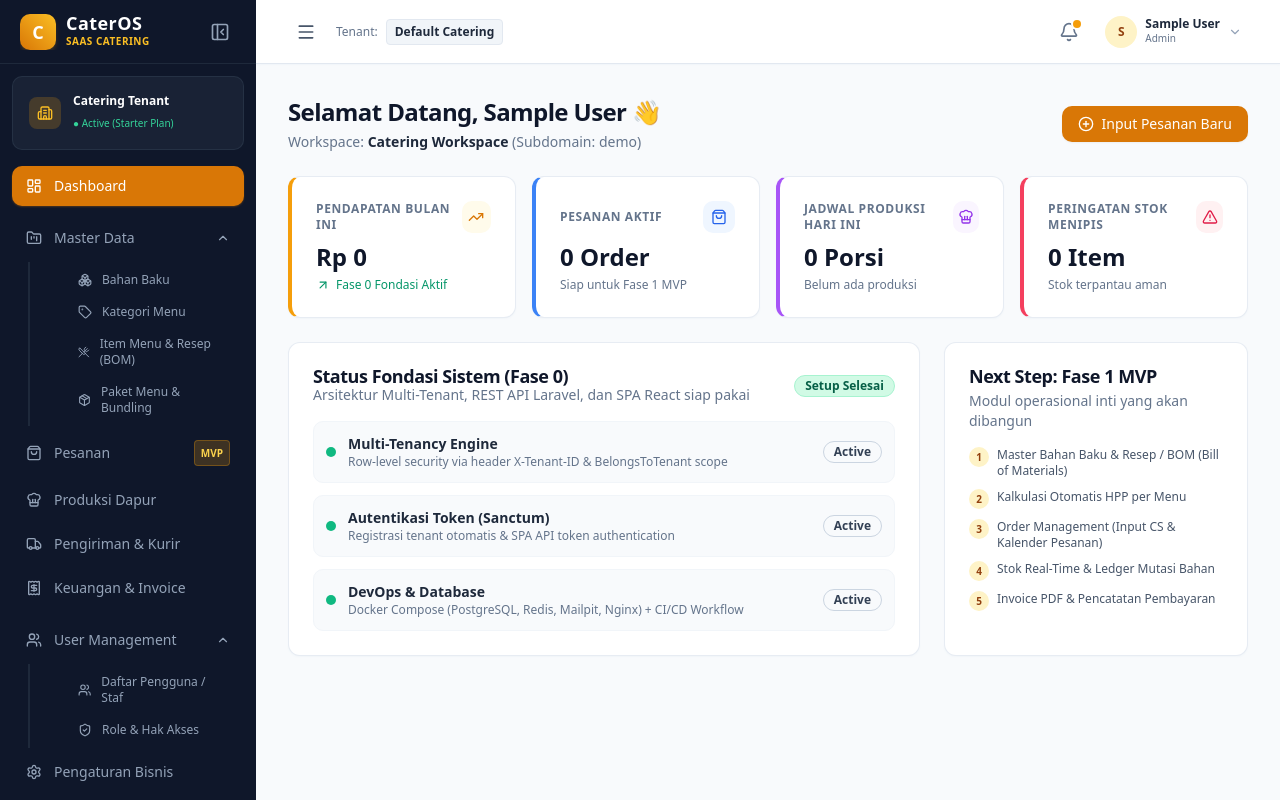
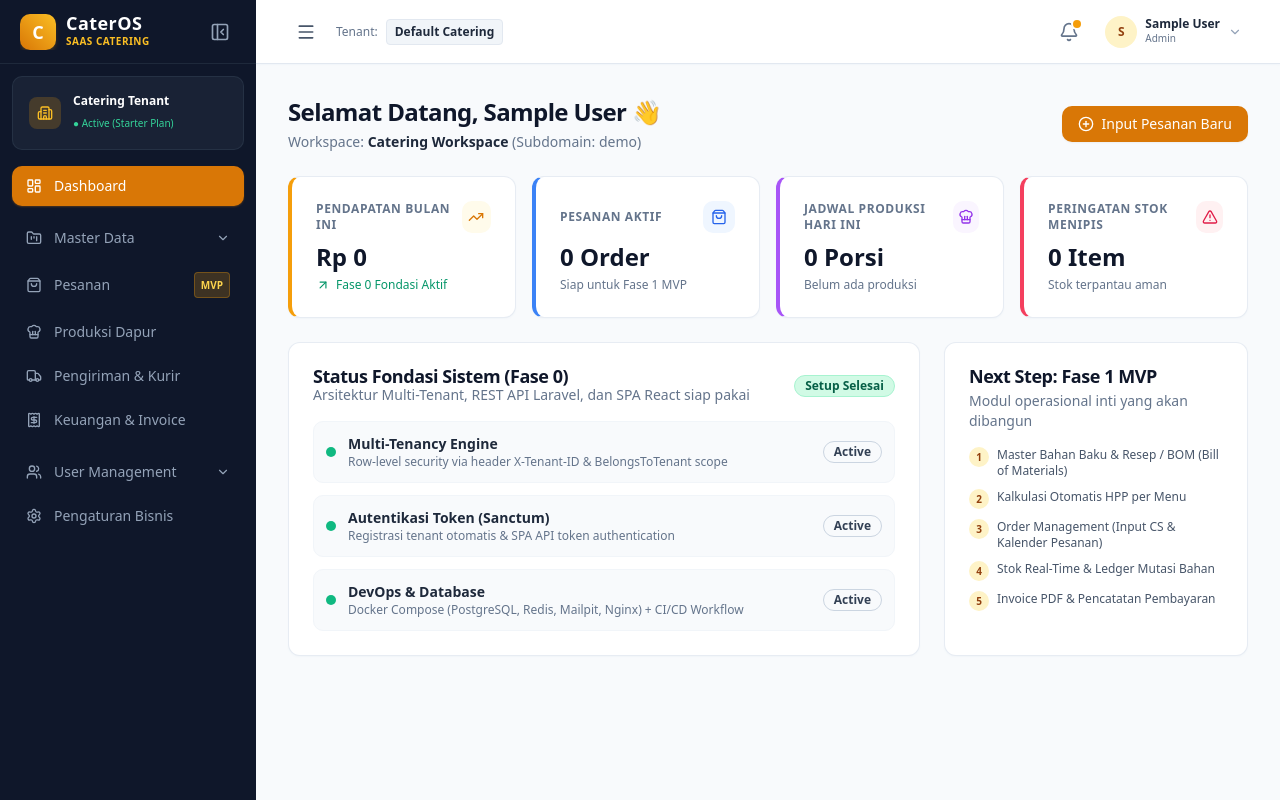
Before and after one commit to ferrymuhamadramdhani-arch/laravel-catering, a React (Vite) app in the folder frontend/: page /dashboard in a window 1280 px wide. Built offline with nearby package versions, Linux system fonts and the light colour scheme; no server answers; sample sign-in values are in the browser's storage.

Commit message:
refactor(ui): set sidebar group dropdowns (Master Data & User Management) to closed/hidden by default

```diff
--- a/frontend/src/layouts/AdminLayout.tsx
+++ b/frontend/src/layouts/AdminLayout.tsx
@@ -29,8 +29,6 @@ export const AdminLayout: React.FC = () => {
   const [sidebarOpen, setSidebarOpen] = useState(false);
   const [sidebarCollapsed, setSidebarCollapsed] = useState(false);
   const [userDropdownOpen, setUserDropdownOpen] = useState(false);
-  const [masterDataOpen, setMasterDataOpen] = useState(true);
-  const [userMgmtOpen, setUserMgmtOpen] = useState(true);
 
   const { user, currentTenant, logout } = useAuthStore();
   const location = useLocation();
@@ -43,6 +41,10 @@ export const AdminLayout: React.FC = () => {
 
   const isMasterDataActive = location.pathname.startsWith('/master-data');
   const isUserMgmtActive = location.pathname.startsWith('/users') || location.pathname.startsWith('/roles');
+
+  // Default dropdowns to closed/hidden unless currently on active sub-route
+  const [masterDataOpen, setMasterDataOpen] = useState(isMasterDataActive);
+  const [userMgmtOpen, setUserMgmtOpen] = useState(isUserMgmtActive);
 
   const toggleSidebar = () => {
     if (window.innerWidth < 768) {
```
